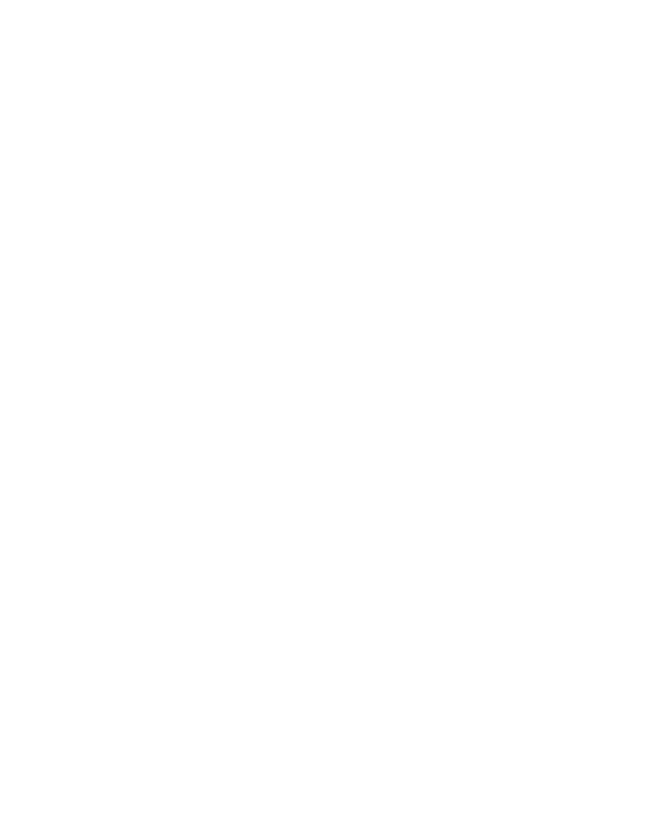
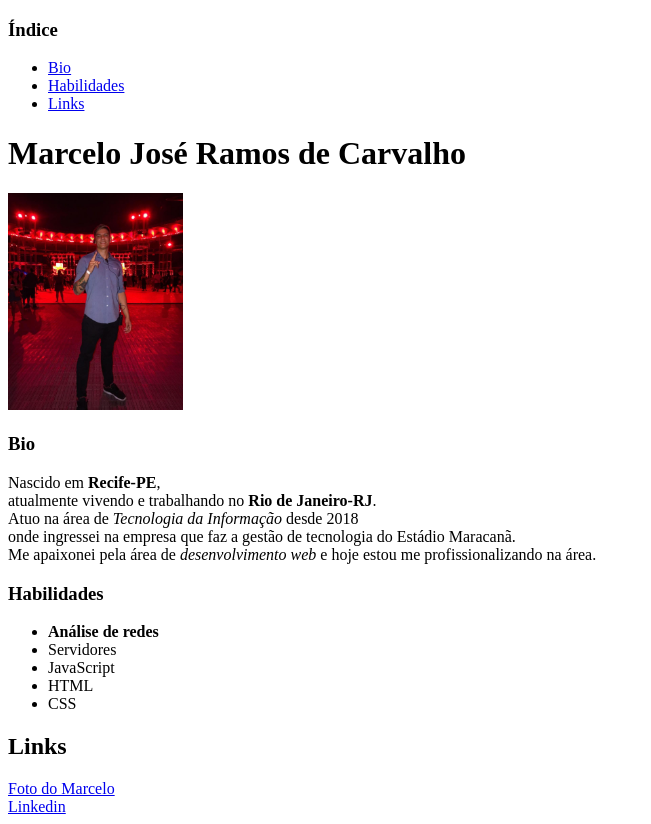
Before and after one commit to MarceloJRC/html-aula-1, a plain HTML site: page index.html in a window 1280 px wide. Shown: the whole page, without its empty margins (0-651 px from the left). Before the commit the page ends 800 px from the top, so only its background shows below. Drawn offline with Linux system fonts and the light colour scheme.

Commit message:
Conclusao da pagina

```diff
--- a/index.html
+++ b/index.html
@@ -5,6 +5,43 @@
     <title>Marcelo Carvalho</title>
 </head>
 <body>
+    <h3>Índice</h3>
+    <ul>
+        <li>
+            <a href="#biografia">Bio</a>
+        </li>
+        <li>
+            <a href="#habilidades">Habilidades</a>
+        </li>
+        <li>
+            <a href="#links">Links</a>
+        </li>
+    </ul>
+    <h1>Marcelo José Ramos de Carvalho</h1>
+    <img id="foto" src="./imagens/marcelo.jpg" alt="Foto de Marcelo" width="175px">
+    <h3 id="biografia">Bio</h3>
+    <p>
+        Nascido em <strong>Recife-PE</strong>,<br>
+        atualmente vivendo e trabalhando no <strong>Rio de Janeiro-RJ</strong>.<br>
+        Atuo na área de <em>Tecnologia da Informação</em> desde 2018 <br>
+        onde ingressei na empresa que faz a gestão de tecnologia do Estádio Maracanã. <br>
+        Me apaixonei pela área de <em>desenvolvimento web</em> e hoje estou me profissionalizando na área.
+    </p>
+
+    <h3 id="habilidades">Habilidades</h3>
+    <ul>
+        <li><strong>Análise de redes</strong></li>
+        <li>Servidores</li>
+        <li>JavaScript</li>
+        <li>HTML</li>
+        <li>CSS</li>
+    </ul>
+    <h2 id="links">Links</h2>
+    <a href="#foto">Foto do Marcelo</a>
+    <br>
+    <a href="https://www.linkedin.com/in/marcelo-carvalho-290760202/" target="_blank">Linkedin</a>
+    <br>
+
 
 </body>
 </html>
```
